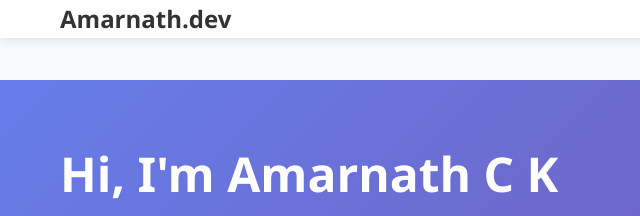
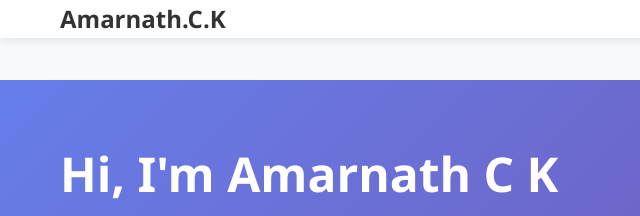
Before and after one commit to amarnathckamar/amarnathck, a plain HTML site: page index.html in a window 1280 px wide. Shown: the top 216 px of the page, 0-640 px from the left. Drawn offline with Linux system fonts and the light colour scheme.

Commit message:
Update index.html

```diff
--- a/index.html
+++ b/index.html
@@ -10,7 +10,7 @@
 <body>
     <header>
         <nav class="container">
-            <div class="logo">Amarnath.dev</div>
+            <div class="logo">Amarnath.C.K</div>
             <ul class="nav-links">
                 <li><a href="#home">Home</a></li>
                 <li><a href="#about">About</a></li>
@@ -273,4 +273,5 @@
         observer.observe(document.querySelector('.skills'));
     </script>
 </body>
+
 </html>
```
